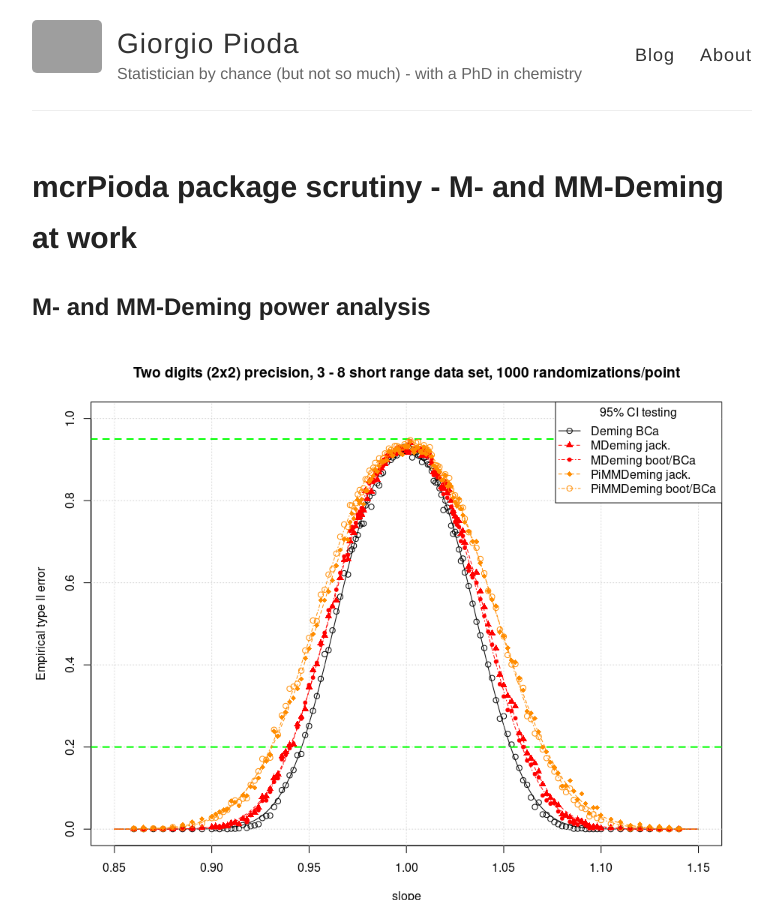
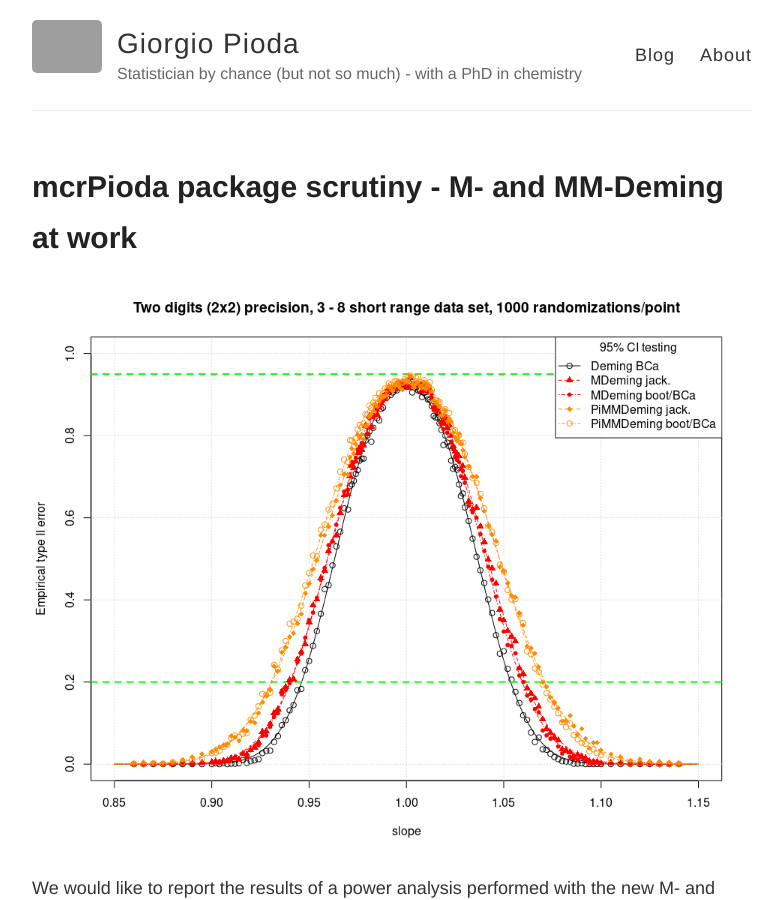
Before and after one commit to piodag/piodag.github.io, a Jekyll site: the page built from _posts/2024-06-04-power-analysis.md, in a window 1280 px wide and 900 px high. Shown: the whole window, without its empty margins (248-1030 px from the left). Built offline with Jekyll 4.4.1, drawn with Linux system fonts in a browser that asks for light colours; grey boxes are pictures that could not be loaded.

Commit message:
Minor fixes

```diff
--- a/_posts/2024-06-04-power-analysis.md
+++ b/_posts/2024-06-04-power-analysis.md
@@ -3,8 +3,6 @@ layout: post
 title: mcrPioda package scrutiny - M- and MM-Deming at work
 date: 2024-06-04 00:40:00
 ---
-
-## M- and MM-Deming power analysis
 
 ![M vs MM]({{ site.baseurl }}/images/2024-06-04-power-analysis_files/unnamed-chunk-1-1.png)
 
```
